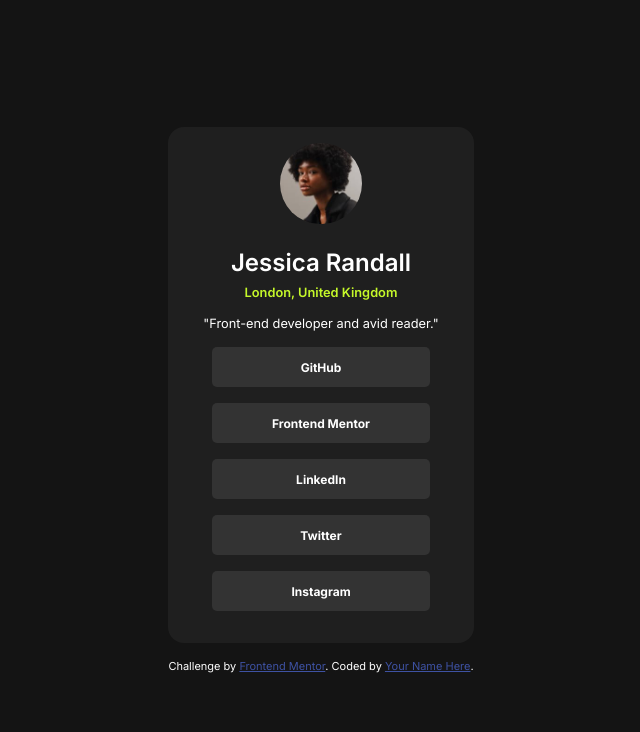
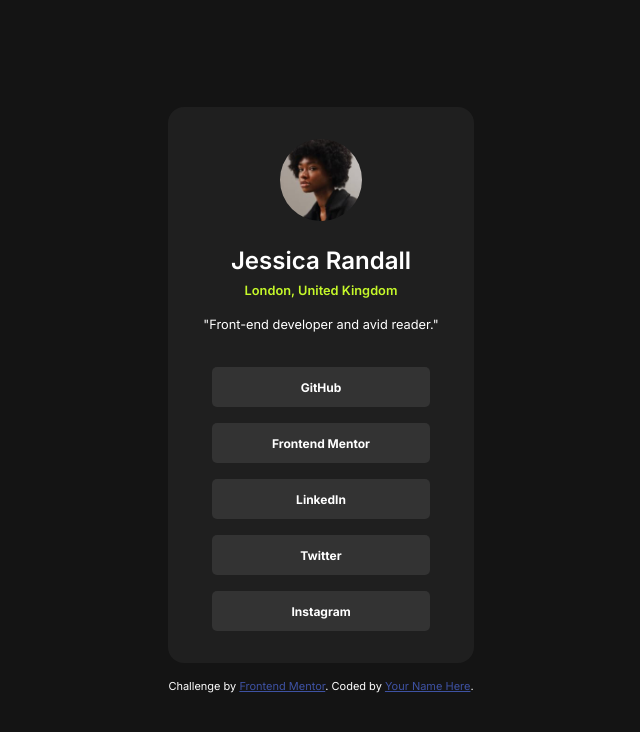
Before and after one commit to homciAbdallah/social-links-profile-result, a plain HTML site: page index.html in a window 1280 px wide. Shown: the whole page, without its empty margins (319-959 px from the left). Drawn offline with Linux system fonts and the light colour scheme.

Commit message:
updet file

```diff
--- a/index.html
+++ b/index.html
@@ -17,7 +17,7 @@
 <body>
 <div class="container">
   <header>
-  <img src=".\assets\images\avatar-jessica.jpeg" alt="">
+  <img src="./assets/images/avatar-jessica.jpeg" alt="jessica">
   <h1> Jessica Randall</h1>
   <h4> London, United Kingdom</h4>
   <p>"Front-end developer and avid reader."</p>
--- a/styles.css
+++ b/styles.css
@@ -27,6 +27,7 @@ body {
 
 }
 img {
+
   border-radius: 50%;
   width: 30%;
 }
@@ -37,11 +38,13 @@ header{
 
   header img ,p,h1,h4{
     margin: auto;
-
       }
+      header img {
+        margin-top:1rem ;
+          }
     header h1{
         margin: auto;
-        margin-top: 1.5rem;
+        margin-top: 1.6rem;
         font-size: 1.5rem;
         font-weight:600 ;
           }
@@ -54,7 +57,8 @@ header{
               }
               header p{
                 margin: auto;
-                margin-top: 1rem;
+                margin-top: 1.2rem ;
+                margin-bottom: 1.2rem;
                 font-size: .8rem;
                 font-weight:400 ;
                   }
```
